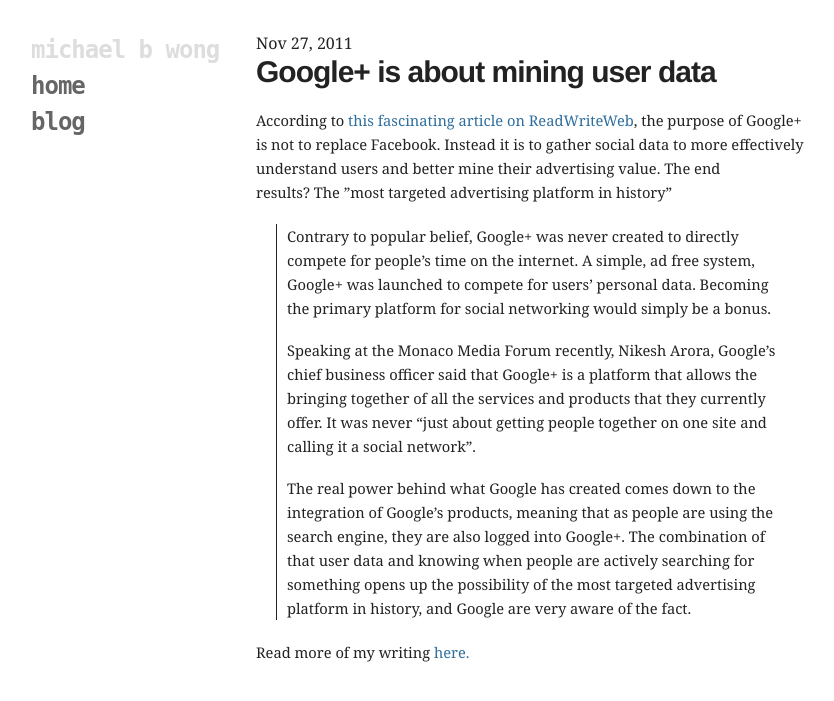
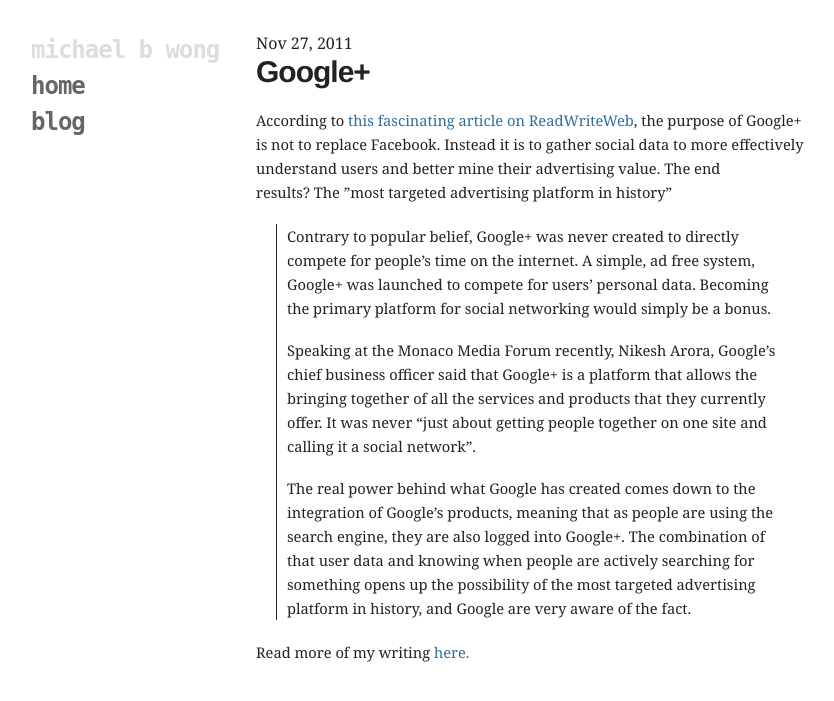
Before and after one commit to mbwong/mbwong.github.com, a Jekyll site: the page built from _posts/2011-11-27-google-is-about-mining-user-data.md, in a window 1280 px wide. Shown: the top 701 px of the page, without its empty margins (94-928 px from the left). Built offline with Jekyll 4.4.1, drawn with Linux system fonts in a browser that asks for light colours.

Commit message:
Update _posts/2011-11-27-google-is-about-mining-user-data.md

```diff
--- a/_posts/2011-11-27-google-is-about-mining-user-data.md
+++ b/_posts/2011-11-27-google-is-about-mining-user-data.md
@@ -1,10 +1,10 @@
 ---
 tags:
 - data
-title: Google+ is about mining user data
+title: Google+
 layout: post
 ---
-# Google+ is about mining user data
+# Google+
 
 According to [this fascinating article on ReadWriteWeb](http://www.readwriteweb.com/archives/google_was_never_a_facebook_competitor.php), the purpose of Google+ is not to replace Facebook. Instead it is to gather social data to more effectively understand users and better mine their advertising value. The end results? The "most targeted advertising platform in history"
 
```
